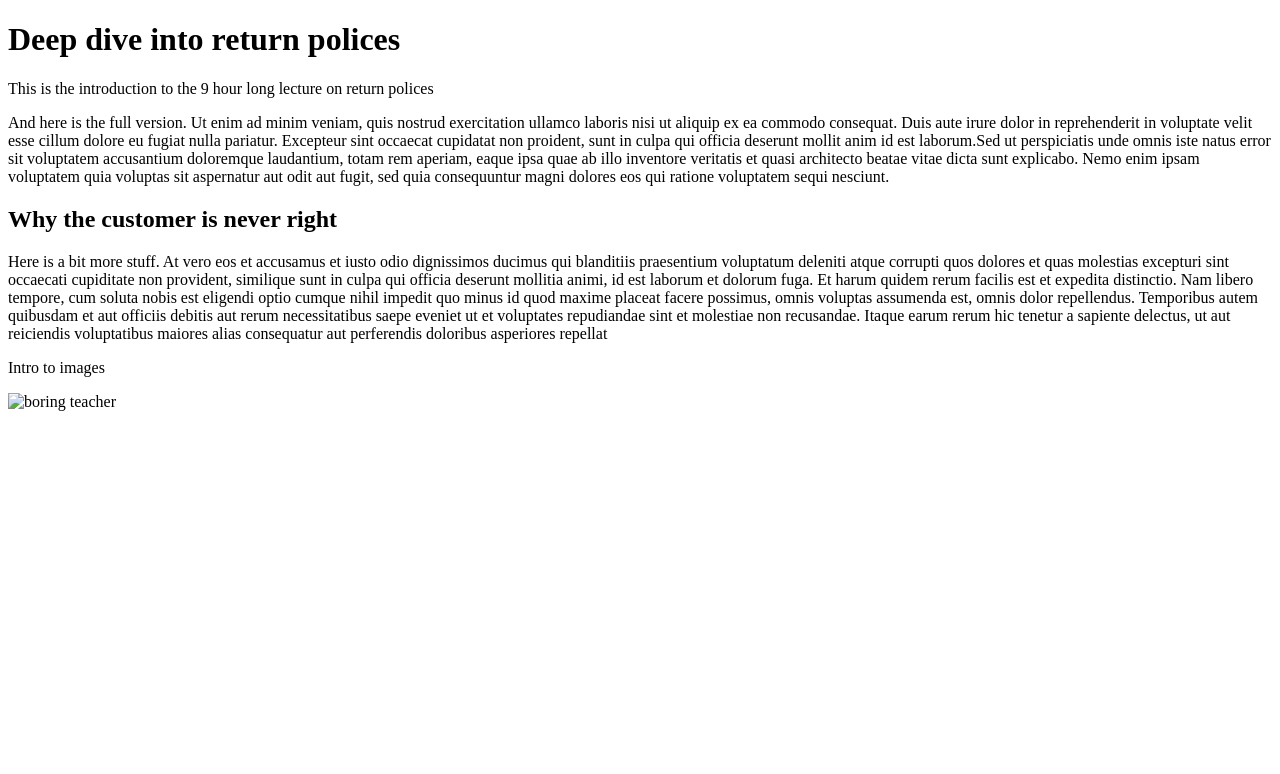
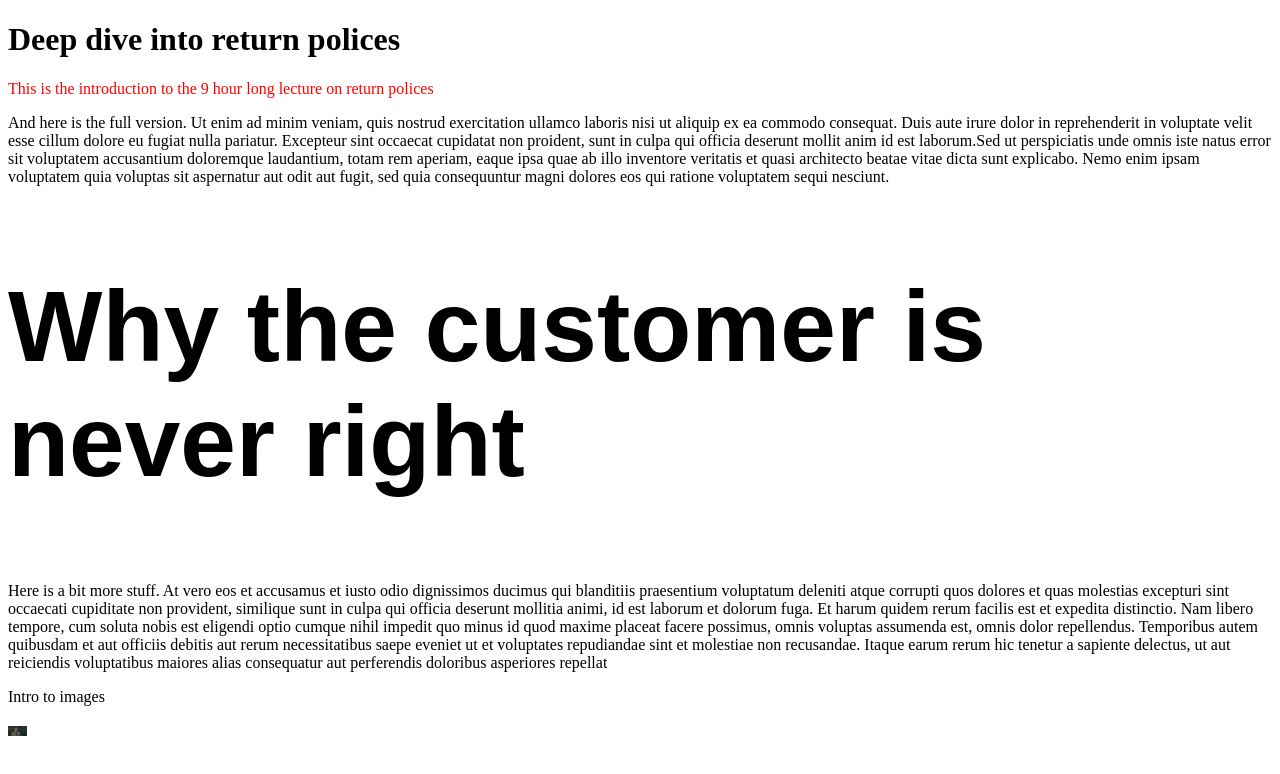
Before and after one commit to Dave-Sterry/boring-lecture, a plain HTML site: page index.html in a window 1280 px wide. Drawn offline with Linux system fonts and the light colour scheme.

Commit message:
add styles to styles.css
Co-authored-by: Max Brockbank <maxbrockbank1999@gmail.com>

```diff
--- a/css/styles.css
+++ b/css/styles.css
@@ -0,0 +1,14 @@
+p.intro {
+  font-style: bold;
+  color: Red;
+}
+
+h2.intro {
+  font-family: sans-serif;
+  font-size: 100px;
+}
+
+img.intro {
+  height: 10px;
+  width: auto;
+}
--- a/index.html
+++ b/index.html
@@ -7,15 +7,15 @@
 <body>
   <h1>Deep dive into return polices</h1>
 
-    <p>This is the introduction to the 9 hour long lecture on return polices
+  <p class="intro">This is the introduction to the 9 hour long lecture on return polices</p>
 
   <p>And here is the full version. Ut enim ad minim veniam, quis nostrud exercitation ullamco laboris nisi ut aliquip ex ea commodo consequat. Duis aute irure dolor in reprehenderit in voluptate velit esse cillum dolore eu fugiat nulla pariatur. Excepteur sint occaecat cupidatat non proident, sunt in culpa qui officia deserunt mollit anim id est laborum.Sed ut perspiciatis unde omnis iste natus error sit voluptatem accusantium doloremque laudantium, totam rem aperiam, eaque ipsa quae ab illo inventore veritatis et quasi architecto beatae vitae dicta sunt explicabo. Nemo enim ipsam voluptatem quia voluptas sit aspernatur aut odit aut fugit, sed quia consequuntur magni dolores eos qui ratione voluptatem sequi nesciunt.</p>
 
-    <h2>Why the customer is never right</h2>
+  <h2 class="intro">Why the customer is never right</h2>
   <p>Here is a bit more stuff. At vero eos et accusamus et iusto odio dignissimos ducimus qui blanditiis praesentium voluptatum deleniti atque corrupti quos dolores et quas molestias excepturi sint occaecati cupiditate non provident, similique sunt in culpa qui officia deserunt mollitia animi, id est laborum et dolorum fuga. Et harum quidem rerum facilis est et expedita distinctio. Nam libero tempore, cum soluta nobis est eligendi optio cumque nihil impedit quo minus id quod maxime placeat facere possimus, omnis voluptas assumenda est, omnis dolor repellendus. Temporibus autem quibusdam et aut officiis debitis aut rerum necessitatibus saepe eveniet ut et voluptates repudiandae sint et molestiae non recusandae. Itaque earum rerum hic tenetur a sapiente delectus, ut aut reiciendis voluptatibus maiores alias consequatur aut perferendis doloribus asperiores repellat</p>
 
-    <p> Intro to images</p>
-      <img src="boring.jpeg" alt="boring teacher">
+  <p >Intro to images</p>
+  <img class="intro"src="boring.jpg" alt="boring teacher">
 
 </body>
 </html>
```
Also changed, not shown: boring.jpg (added). Lines whose indentation alone changed are shown as unchanged.
